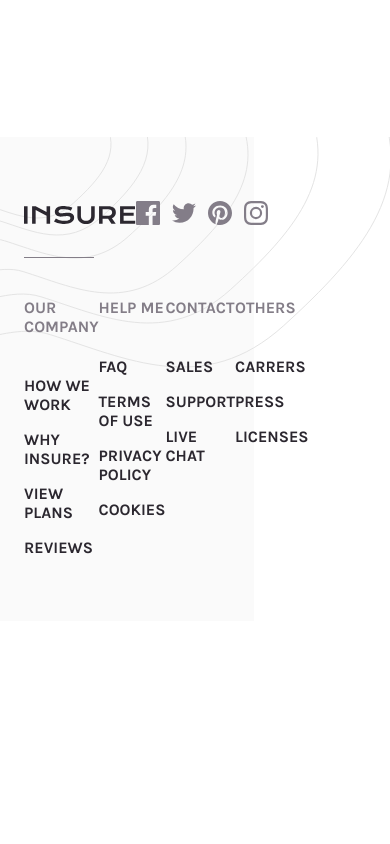
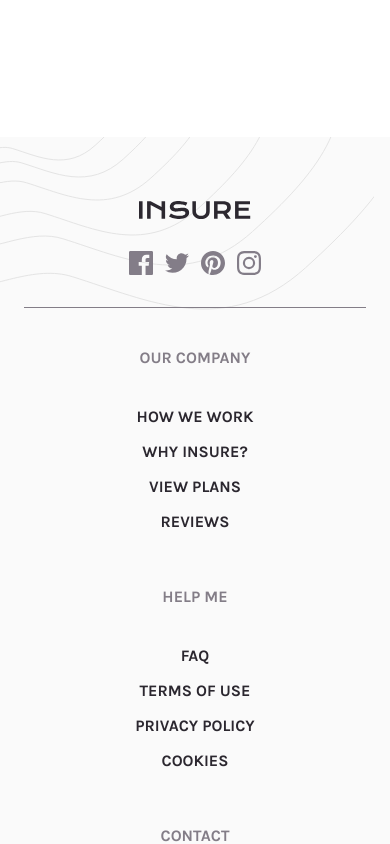
Before and after one commit to LucasAndrade912/insure-landing-page, an Angular app: page / in a window 390 px wide. Shown: the part 2780-3624 px from the top of the page. Before the commit the page ends 3401 px from the top, so only its background shows below. Built offline with nearby package versions, Linux system fonts and the light colour scheme.

Commit message:
feat: create responsiveness for Footer

```diff
--- a/src/app/components/footer/footer.component.css
+++ b/src/app/components/footer/footer.component.css
@@ -11,11 +11,15 @@ ul {
   list-style: none;
 }
 
-.bg-pattern {
+.bg-pattern-desktop {
   position: absolute;
   z-index: -1;
   top: 0;
   left: 0;
+}
+
+.bg-pattern-mobile {
+  display: none;
 }
 
 footer .social-medias {
@@ -36,8 +40,8 @@ svg:hover path {
 }
 
 .underline {
-  margin-top: 28px;
-  margin-bottom: 40px;
+  margin-top: 1.75rem;
+  margin-bottom: 2.5rem;
   width: 100%;
   border-top: 1px solid var(--dark-grayish-violet);
 }
@@ -62,7 +66,7 @@ footer .info {
 footer .info .container {
   display: flex;
   flex-direction: column;
-  gap: 40px;
+  gap: 2.5rem;
 }
 
 footer .info .container h4 {
@@ -73,5 +77,46 @@ footer .info .container h4 {
 footer .info .container ul {
   display: flex;
   flex-direction: column;
-  gap: 16px;
+  gap: 1rem;
 }
+
+@media (max-width: 425px) {
+  footer {
+    text-align: center;
+    left: -24px;
+    padding: 4rem 0 7.5rem;
+  }
+
+  footer .social-medias {
+    flex-direction: column;
+    gap: 2rem;
+    width: 100%;
+    position: relative;
+    z-index: 10;
+  }
+
+  footer .info {
+    display: flex;
+    flex-direction: column;
+    gap: 3.5rem;
+  }
+
+  .underline {
+    width: calc(100vw - 3rem);
+    position: relative;
+    left: 50%;
+    right: 50%;
+    transform: translateX(-50%);
+  }
+
+  .bg-pattern-desktop {
+    display: none;
+  }
+
+  .bg-pattern-mobile {
+    display: block;
+    position: absolute;
+    top: 0;
+    left: 0;
+  }
+}
--- a/src/app/components/footer/footer.component.html
+++ b/src/app/components/footer/footer.component.html
@@ -1,8 +1,9 @@
 <footer>
-  <img class="bg-pattern" src="../../../assets/bg-pattern-footer-desktop.svg" />
+  <img class="bg-pattern-desktop" src="/assets/bg-pattern-footer-desktop.svg" />
+  <img class="bg-pattern-mobile" src="/assets/bg-pattern-footer-mobile.svg" />
 
   <div class="social-medias">
-    <img src="../../../assets/logo.svg" alt="Insure Logo" />
+    <img src="/assets/logo.svg" alt="Insure Logo" />
 
     <ul>
       <li>
```
